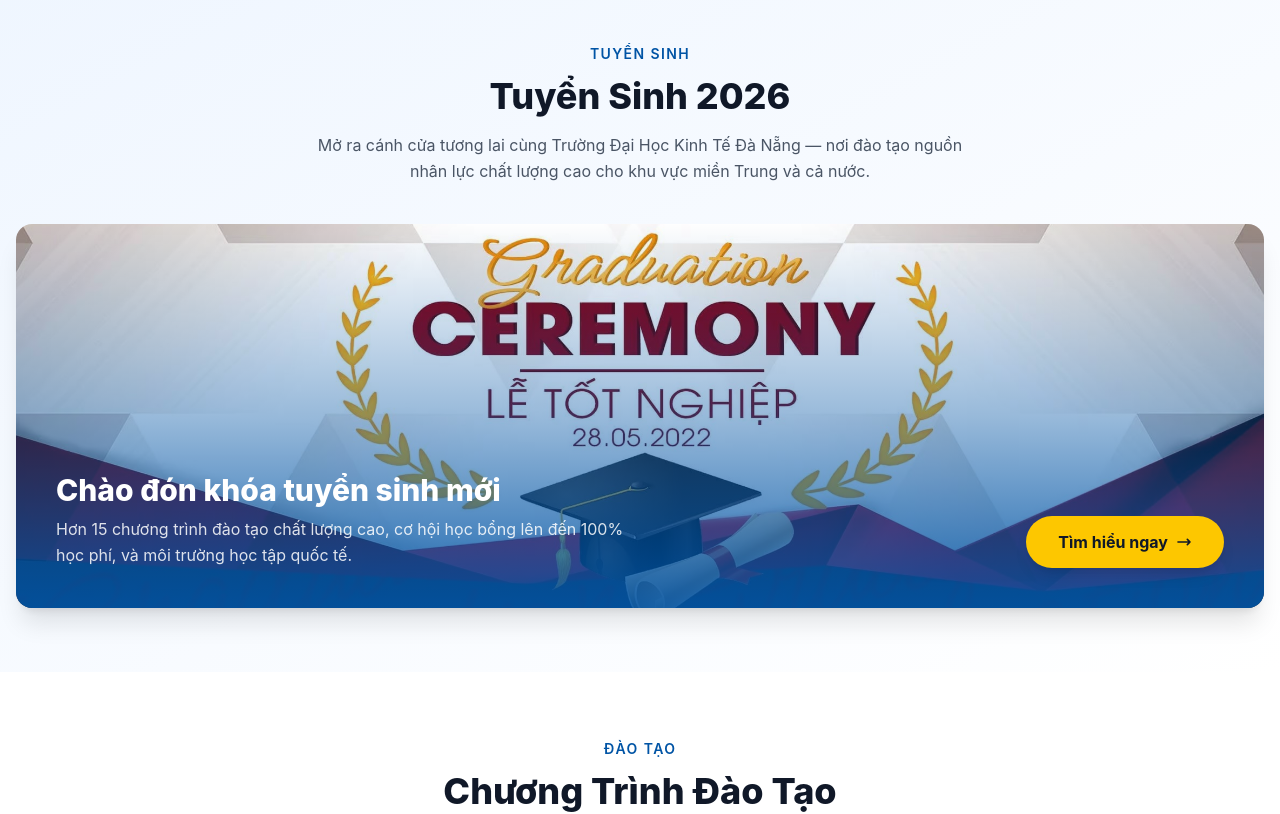
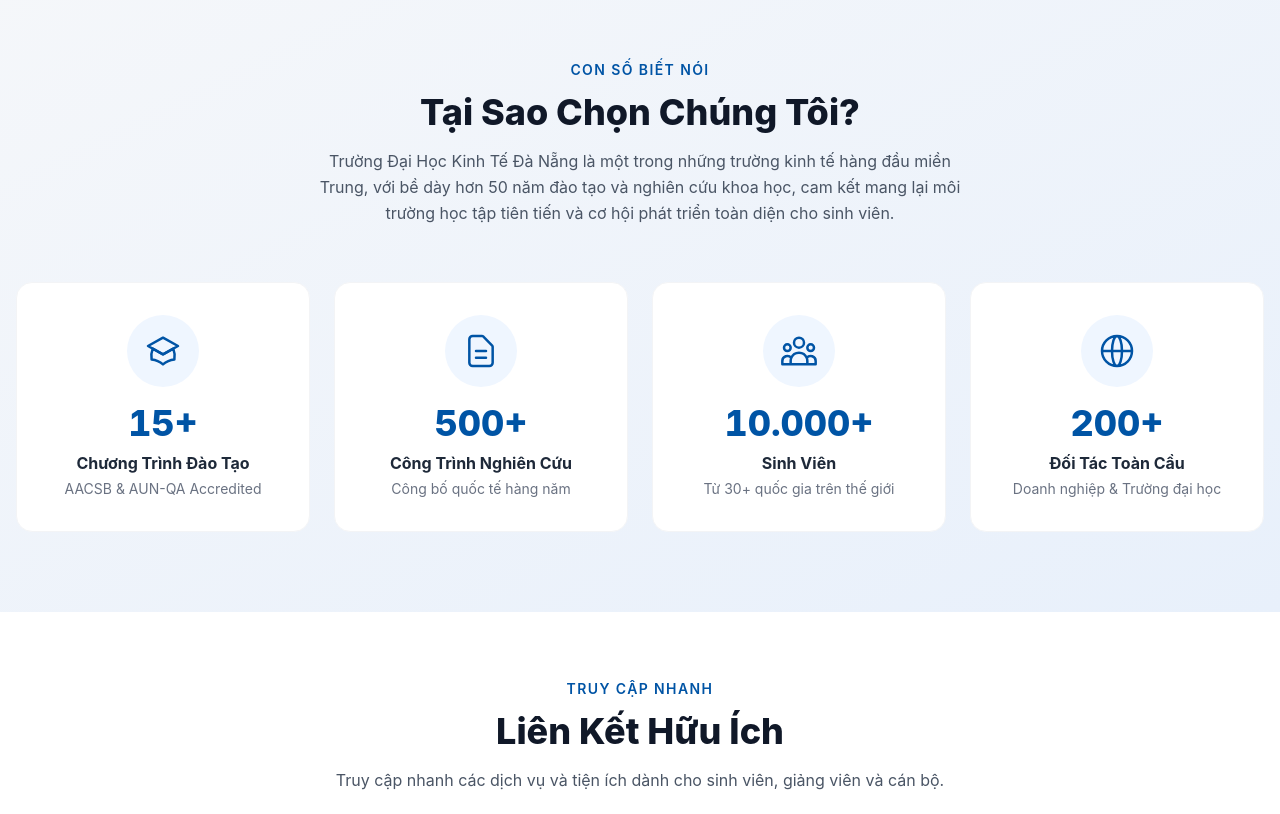
Before and after one commit to tinwinvn/UI, a React (Vite) app: page / in a window 1280 px wide. Shown: the part 1800-2614 px from the top of the page. Built offline with nearby package versions, Linux system fonts and the light colour scheme.

Commit message:
[Fix] Enhance UI/UX

```diff
--- a/src/common/Body/BodyGrid.tsx
+++ b/src/common/Body/BodyGrid.tsx
@@ -1,7 +1,4 @@
 import { NewsSection } from "./NewsSection/NewsSection";
-import { Admissions } from "./Admissions/Admissions";
-import { Education } from "./Education/Education";
-import { Collaboration } from "./Collaboration/Collaboration";
 import { Achievements } from "./Achievements/Achievements";
 import { QuickLinks } from "./QuickLinks/QuickLinks";
 import { CampusCarousel } from "./CampusCarousel/CampusCarousel";
@@ -10,9 +7,6 @@ export const BodyGrid = () => {
   return (
     <main>
       <NewsSection />
-      <Admissions />
-      <Education />
-      <Collaboration />
       <Achievements />
       <QuickLinks />
       <CampusCarousel />
```
